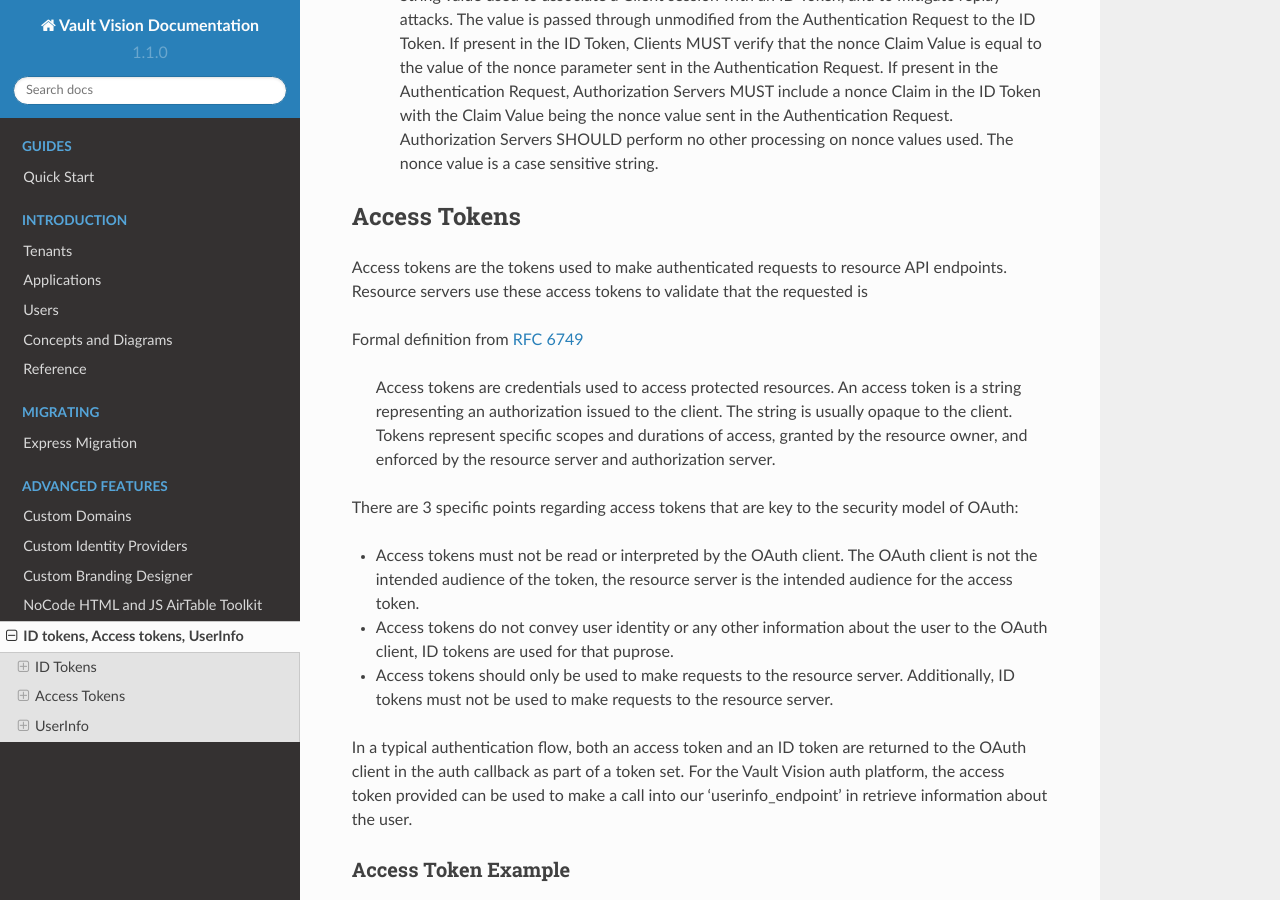
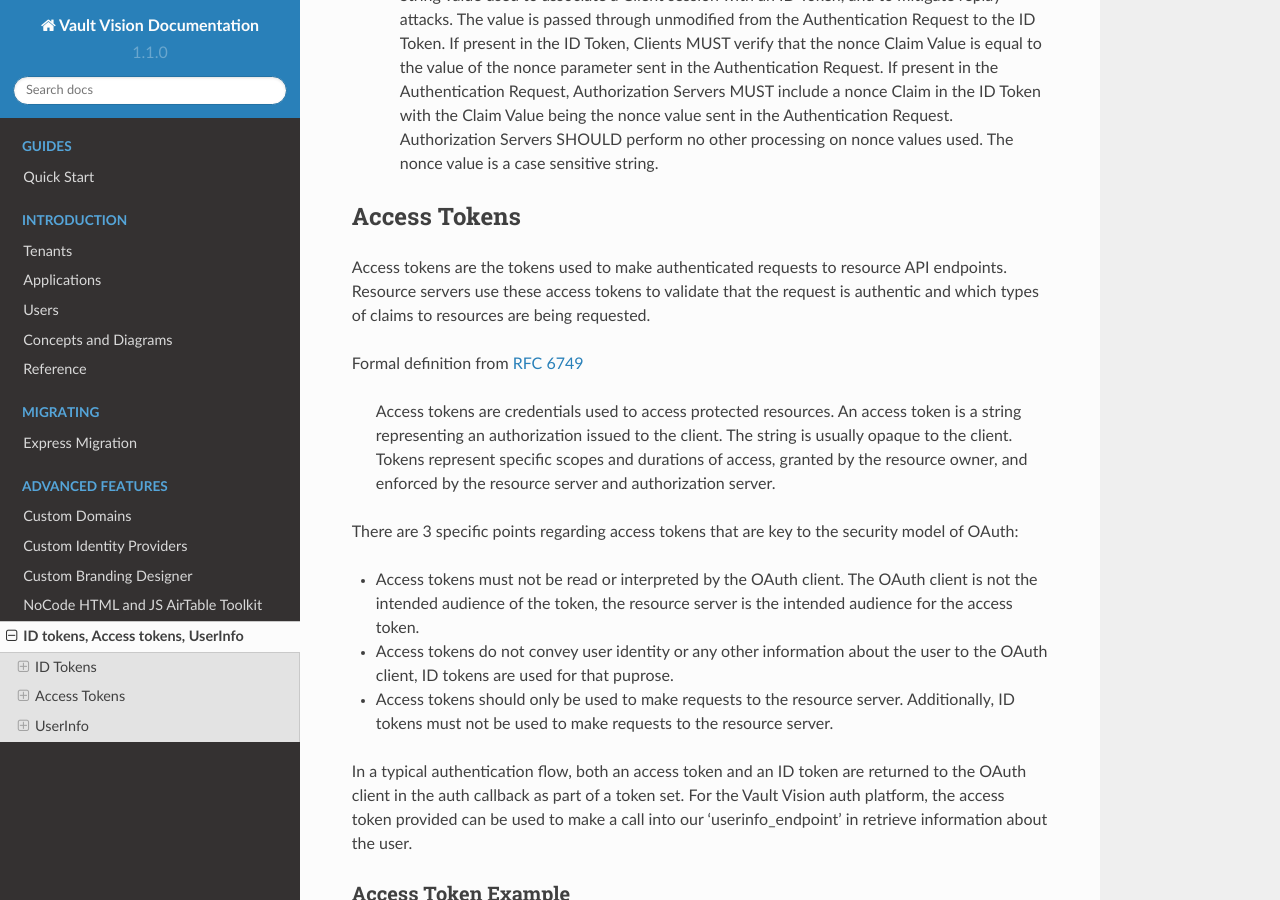
Before and after one commit to vaultvision/docs, a Sphinx documentation site: the page built from docs/source/tokens.md, in a window 1280 px wide and 900 px high, scrolled down 2389 px. Built offline with Sphinx 7.4.7 and the Read the Docs theme 2.0.0, drawn with Linux system fonts in a browser that asks for light colours.

Commit message:
Minor typo

```diff
--- a/docs/source/tokens.md
+++ b/docs/source/tokens.md
@@ -58,7 +58,7 @@
 
 ## Access Tokens
 
-Access tokens are the tokens used to make authenticated requests to resource API endpoints.  Resource servers use these access tokens to validate that the requested is
+Access tokens are the tokens used to make authenticated requests to resource API endpoints.  Resource servers use these access tokens to validate that the request is authentic and which types of claims to resources are being requested.
 
 Formal definition from [RFC 6749](https://datatracker.ietf.org/doc/html/rfc6749#section-1.4)
 >  Access tokens are credentials used to access protected resources.  An access token is a string representing an authorization issued to the client.  The string is usually opaque to the client.  Tokens represent specific scopes and durations of access, granted by the resource owner, and enforced by the resource server and authorization server.
```
